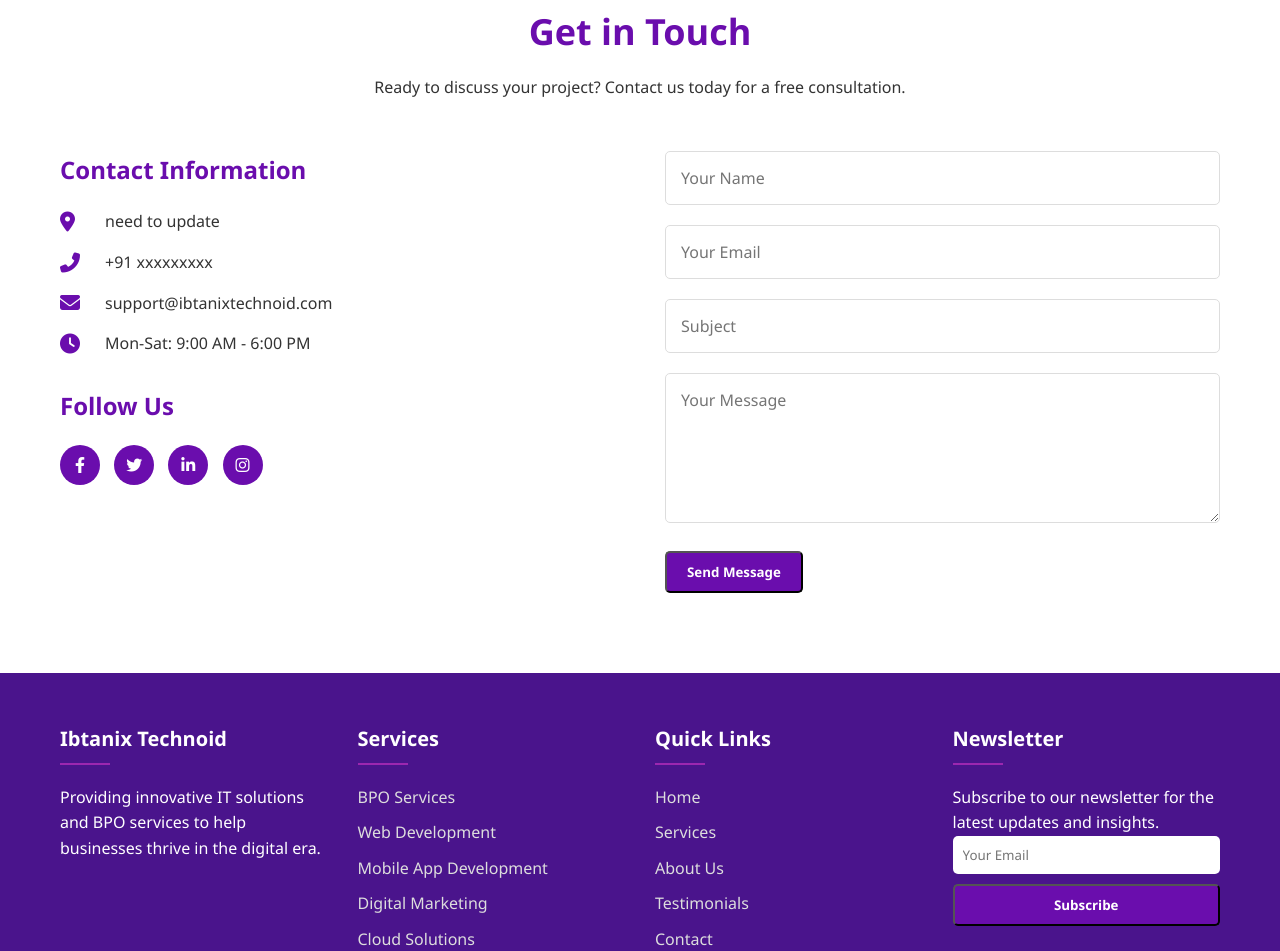
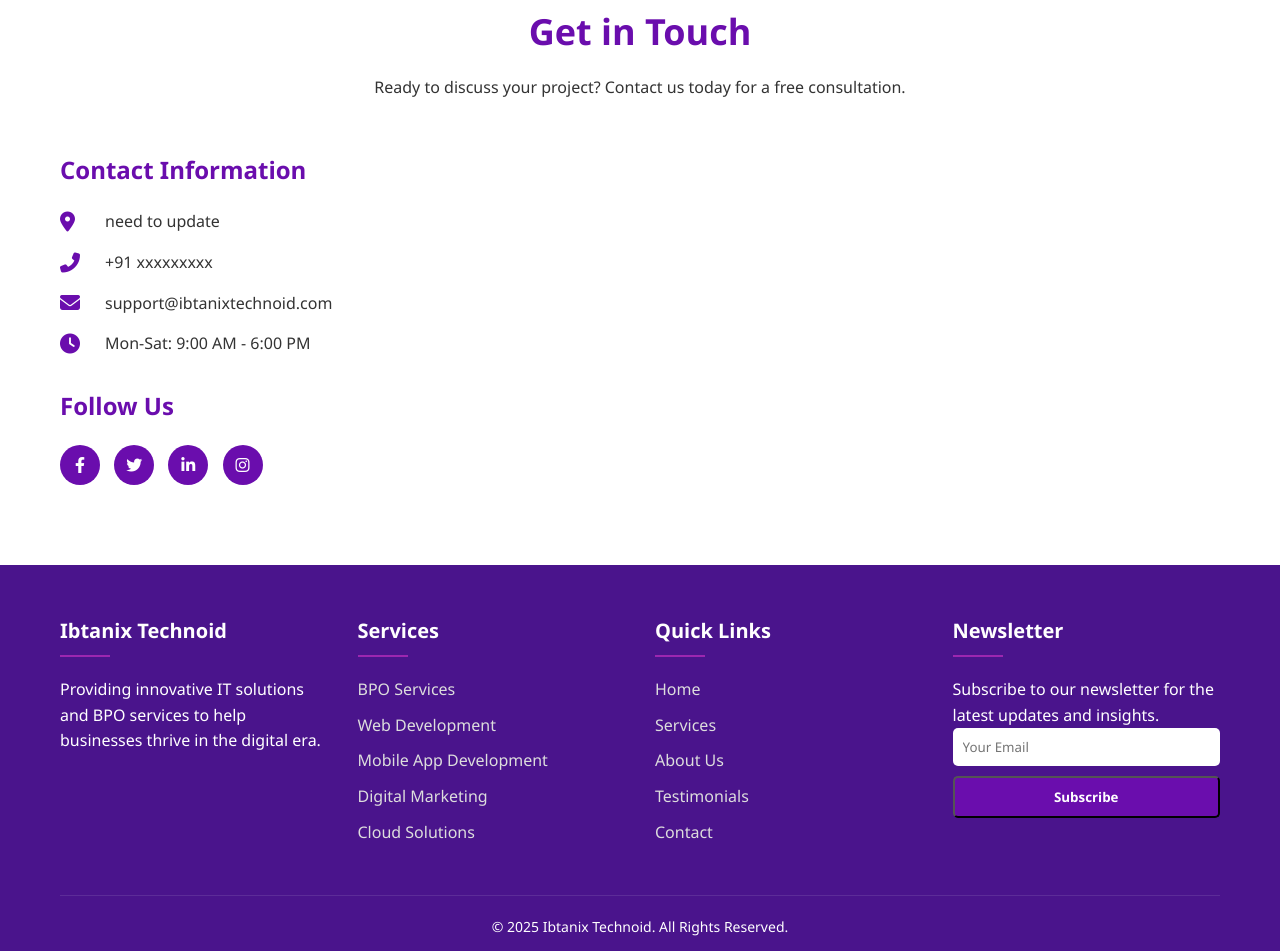
Before and after one commit to ibtanix-technoid/ibtanix-website.github.io, a website: page dashboard.html in a window 1280 px wide. Shown: the part 2661-3612 px from the top of the page. Drawn offline with Linux system fonts and the light colour scheme.

Commit message:
Static website

```diff
--- a/dashboard.html
+++ b/dashboard.html
@@ -604,15 +604,6 @@
                         <a href="https://www.instagram.com/ibtanix.in?igsh=MTFybGdsYmo1ajl0bA=="><i class="fab fa-instagram"></i></a>
                     </div>
                 </div>
-                <div class="contact-form" name="contact-form">
-                    <form id="form">
-                        <input type="text" name="name" placeholder="Your Name" required>
-                        <input type="email" name="email" placeholder="Your Email" required>
-                        <input type="text" name="subject" placeholder="Subject">
-                        <textarea name="message" placeholder="Your Message" required></textarea>
-                        <button type="submit" class="cta-button">Send Message</button>
-                    </form>
-                </div>
             </div>
         </div>
     </section>
```
